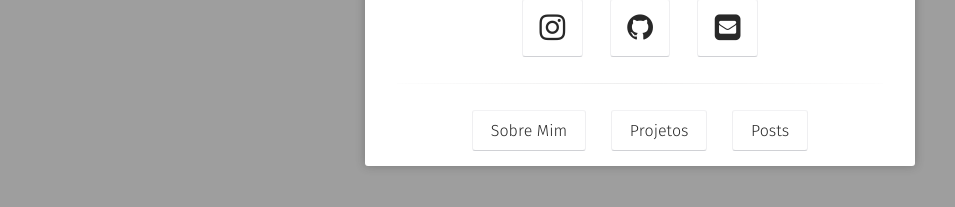
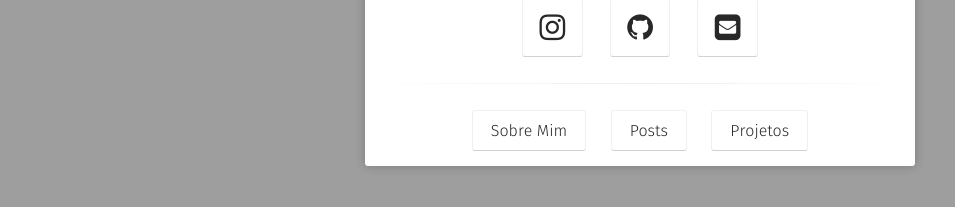
Before and after one commit to jsdaniell/jsdaniell.github.io, a Jekyll site: the page built from index.html, in a window 1280 px wide. Shown: the part 574-781 px from the top of the page, without its empty margins (0-955 px from the left). Built offline with Jekyll 4.4.1, drawn with Linux system fonts in a browser that asks for light colours; some web fonts are replaced.

Commit message:
Home-page order menu updated

```diff
--- a/_layouts/home.html
+++ b/_layouts/home.html
@@ -35,12 +35,13 @@ layout: compress
                          <a class="btn zoombtn" href="{{ site.url }}/about">
                          Sobre Mim
                          </a>
+                         <a class="btn zoombtn" href="{{ site.url }}/posts">
+                         Posts
+                         </a>
                          <a class="btn zoombtn" href="{{ site.url }}/projects">
                          Projetos
                          </a>
-                         <a class="btn zoombtn" href="{{ site.url }}/posts">
-                         Posts
-                         </a>
+
 
                  </h3>
             </div>
```
